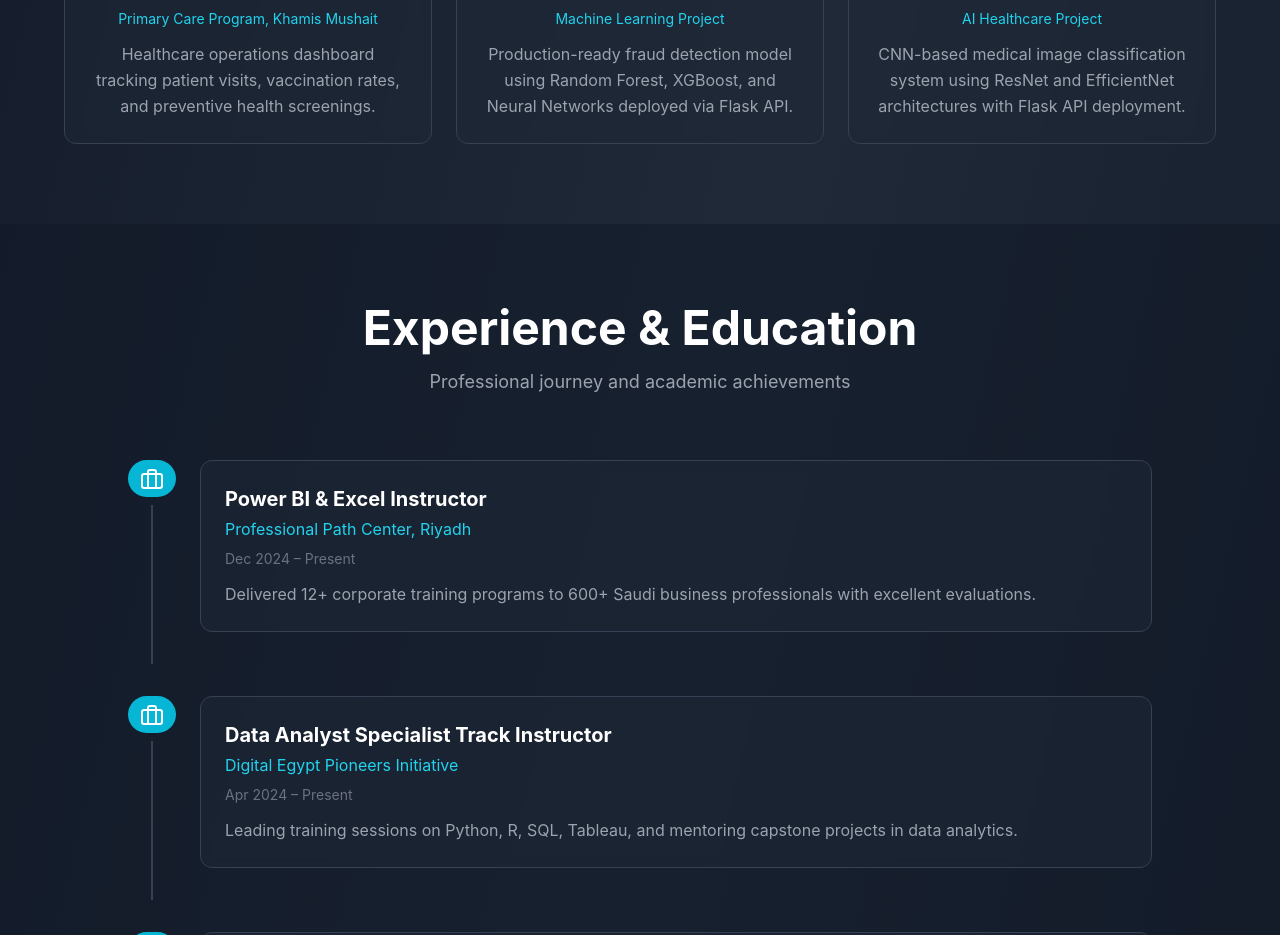
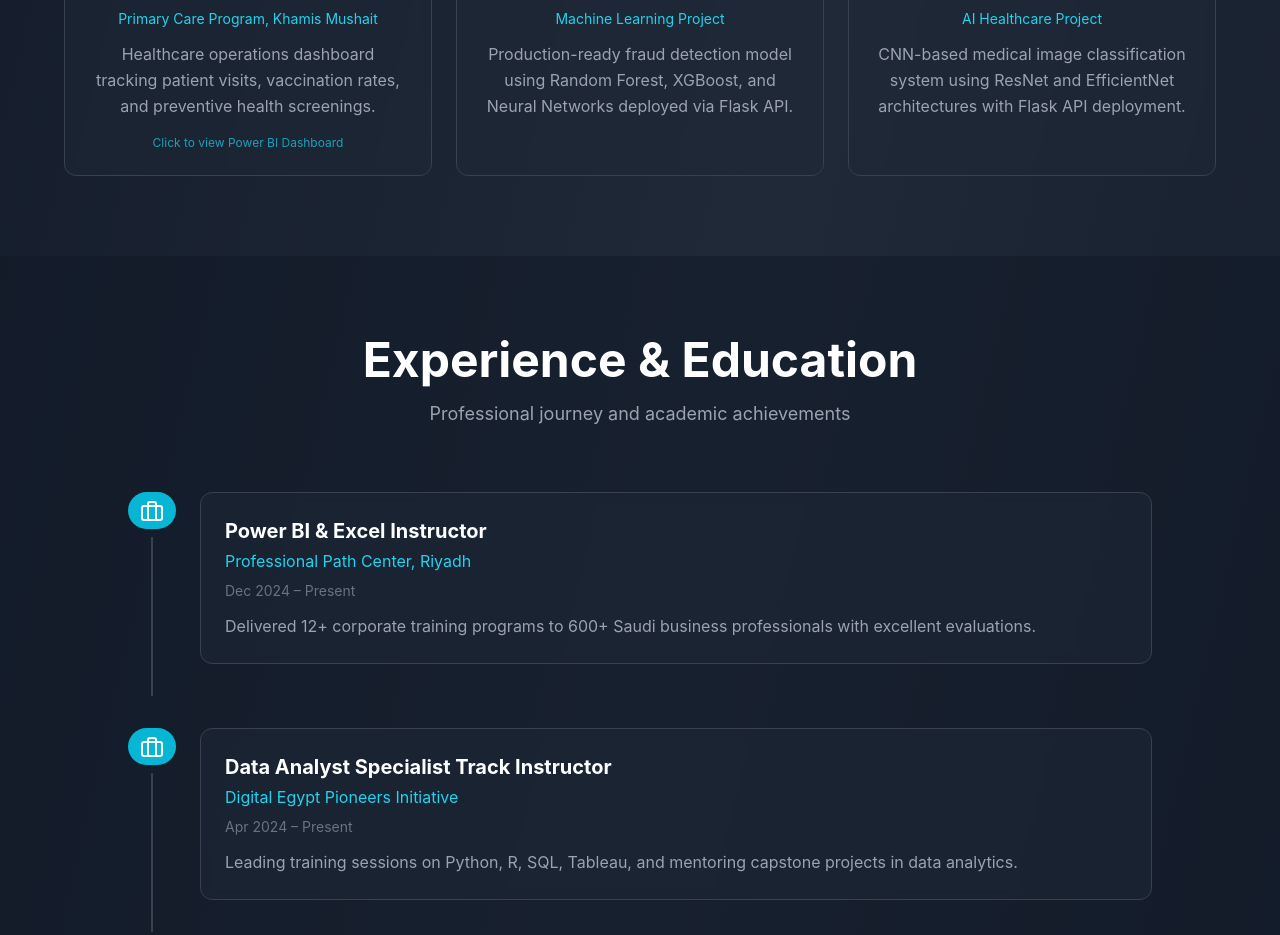
Before and after one commit to ahmedrdwn/Portfolio, a React (Vite) app: page / in a window 1280 px wide. Shown: the part 1960-2895 px from the top of the page. Built offline with nearby package versions, Linux system fonts and the light colour scheme.

Commit message:
Add Power BI link to Healthcare Center KPIs project

```diff
--- a/src/App.tsx
+++ b/src/App.tsx
@@ -58,7 +58,8 @@ const translations = {
         {
           title: "Healthcare Center KPIs",
           org: "Primary Care Program, Khamis Mushait",
-          description: "Healthcare operations dashboard tracking patient visits, vaccination rates, and preventive health screenings."
+          description: "Healthcare operations dashboard tracking patient visits, vaccination rates, and preventive health screenings.",
+          link: "https://app.powerbi.com/view?r=eyJrIjoiYjFjZDA2ZTEtOGE5NS00YTFiLWI3NjEtN2ZhNGMwYThiYjAyIiwidCI6IjJiYjZlNWJjLWMxMDktNDdmYi05NDMzLWMxYzZmNGZhMzNmZiIsImMiOjl9"
         },
         {
           title: "Fraud Detection API",
@@ -213,7 +214,8 @@ const translations = {
         {
           title: "مؤشرات أداء المراكز الصحية",
           org: "برنامج الرعاية الأولية، خميس مشيط",
-          description: "لوحة معلومات للعمليات الصحية تتتبع زيارات المرضى ومعدلات التطعيم والفحوصات الصحية الوقائية."
+          description: "لوحة معلومات للعمليات الصحية تتتبع زيارات المرضى ومعدلات التطعيم والفحوصات الصحية الوقائية.",
+          link: "https://app.powerbi.com/view?r=eyJrIjoiYjFjZDA2ZTEtOGE5NS00YTFiLWI3NjEtN2ZhNGMwYThiYjAyIiwidCI6IjJiYjZlNWJjLWMxMDktNDdmYi05NDMzLWMxYzZmNGZhMzNmZiIsImMiOjl9"
         },
         {
           title: "واجهة برمجة تطبيقات للكشف عن الاحتيال",
```
